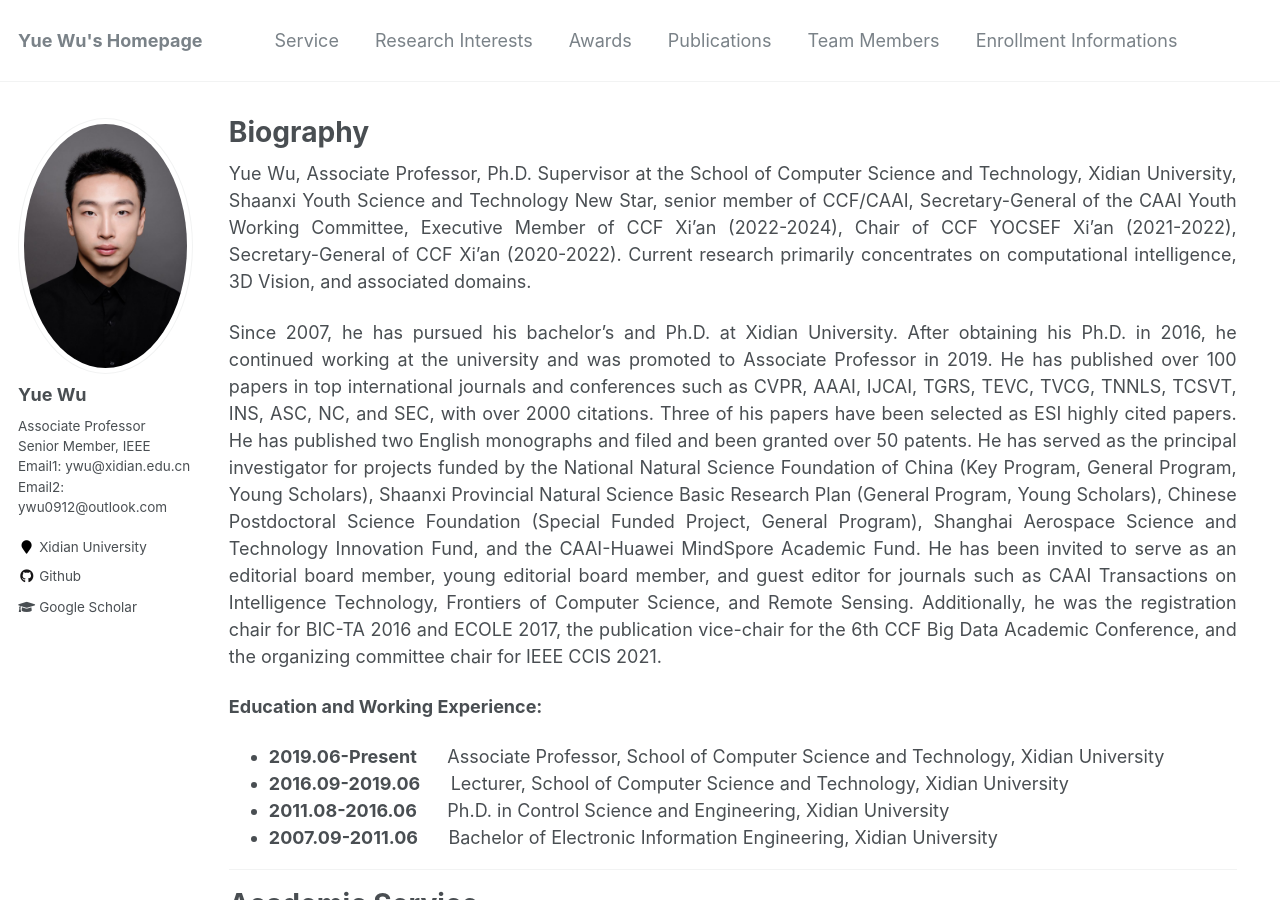
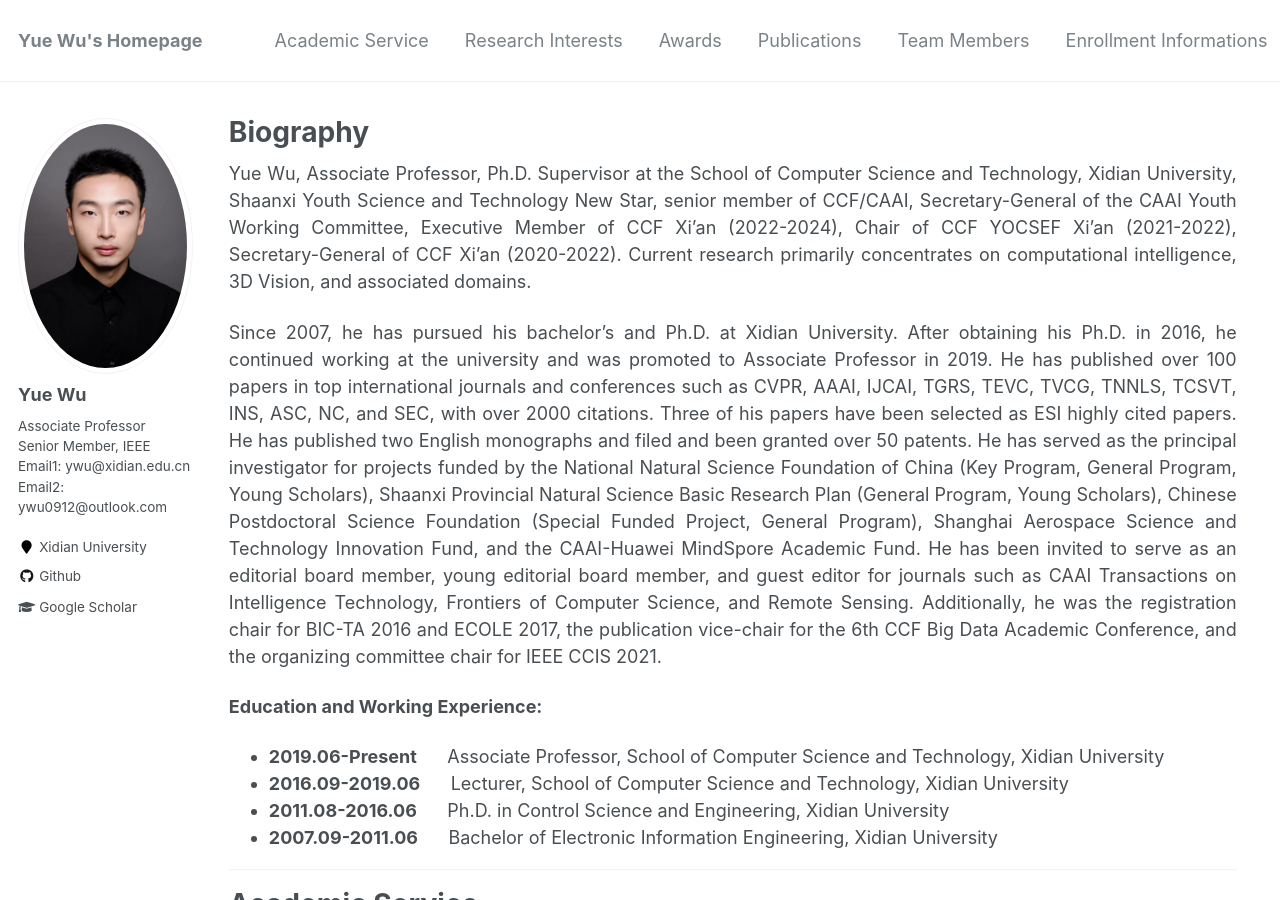
Before and after one commit to ywuchina/ywuchina.github.io, a Jekyll site: the page built from _pages/home.md, in a window 1280 px wide and 900 px high. Built offline with Jekyll 4.4.1, drawn with Linux system fonts in a browser that asks for light colours.

Commit message:
Update navigation.yml

```diff
--- a/_data/navigation.yml
+++ b/_data/navigation.yml
@@ -1,7 +1,7 @@
 # main links links
 main:
 
-  - title: "Service"
+  - title: "Academic Service"
     url: /#service
 
   - title: "Research Interests"
```
